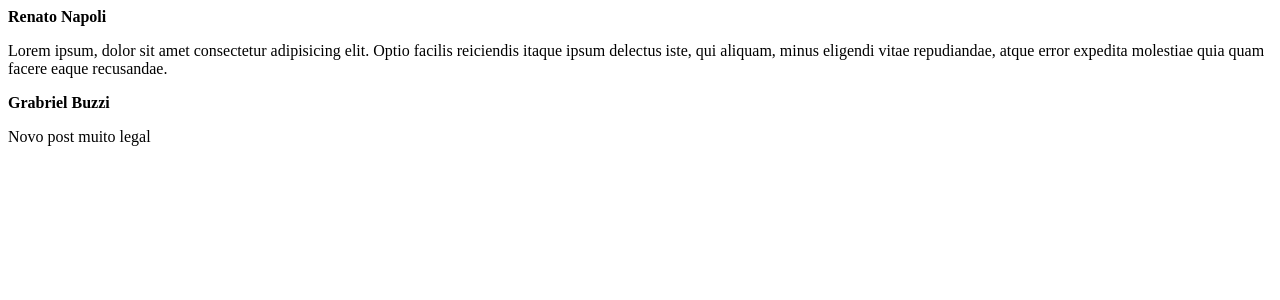
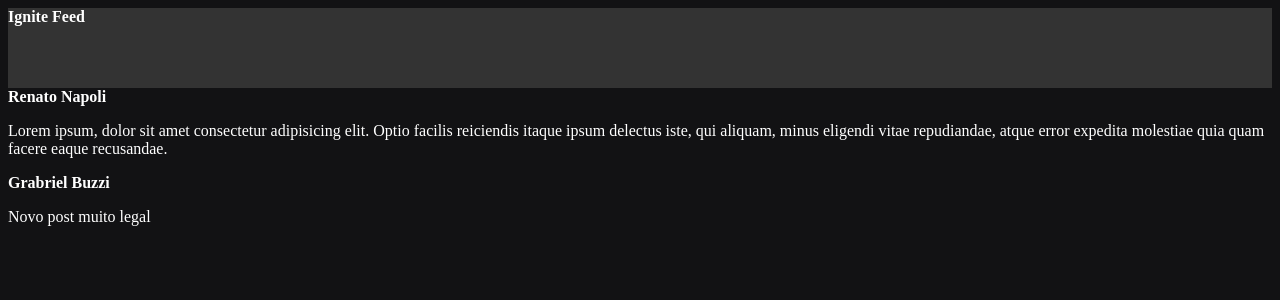
Before and after one commit to Renatonapoli/01-Fundamentos-Reacjs, a React (Vite) app: page / in a window 1280 px wide. Shown: the top 300 px of the page. Built offline with nearby package versions, Linux system fonts and the light colour scheme.

Commit message:
Feat: CSS Modules

```diff
--- a/src/App.jsx
+++ b/src/App.jsx
@@ -1,8 +1,13 @@
+import { Header } from "./components/Header"
 import { Post } from "./post"
+
+import "../src/styles.css"
 
 export function App() {
   return (
     <div>
+      <Header />
+
       <Post
         author="Renato Napoli"
         content="Lorem ipsum, dolor sit amet consectetur adipisicing elit. Optio facilis reiciendis itaque ipsum delectus iste, qui aliquam, minus eligendi vitae repudiandae, atque error expedita molestiae quia quam facere eaque recusandae."
--- /dev/null
+++ b/src/components/Header.jsx
@@ -0,0 +1,9 @@
+import styles from "./Header.module.css"
+
+export function Header() {
+  return (
+    <header className={styles.header}>
+      <strong>Ignite Feed</strong>
+    </header>
+  )
+}
--- /dev/null
+++ b/src/components/Header.module.css
@@ -0,0 +1,4 @@
+header {
+  background: #333;
+  height: 80px;
+}
--- /dev/null
+++ b/src/styles.css
@@ -0,0 +1,4 @@
+body {
+  background: #121214;
+  color: #ffff;
+}
```
